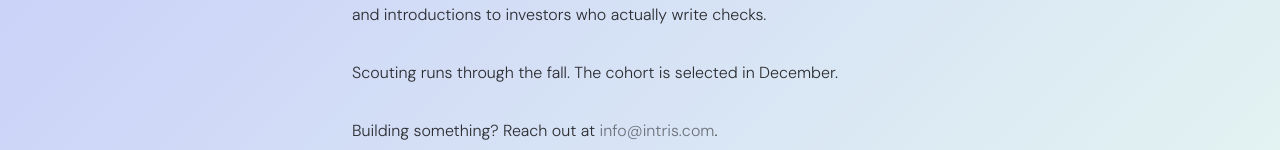
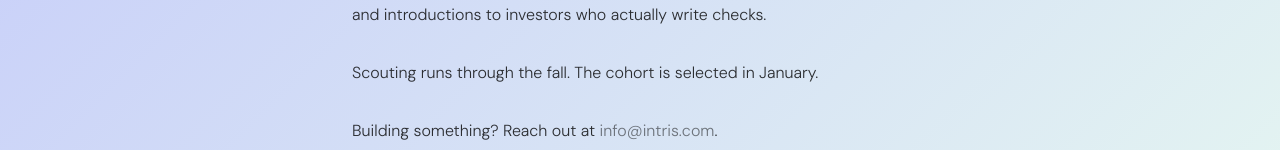
Before and after one commit to athenakrikorian/intrisv1, a Next.js app: page /accelerator in a window 1280 px wide. Shown: the part 322-472 px from the top of the page. Built offline with nearby package versions, Linux system fonts and the light colour scheme.

Commit message:
add tagline, update cohort timing to january

```diff
--- a/app/accelerator/page.tsx
+++ b/app/accelerator/page.tsx
@@ -26,7 +26,7 @@ export default function Accelerator() {
         </p>
         <p>
           Scouting runs through the fall. The cohort is selected in
-          December.
+          January.
         </p>
         <p>
           Building something? Reach out at{' '}
```
